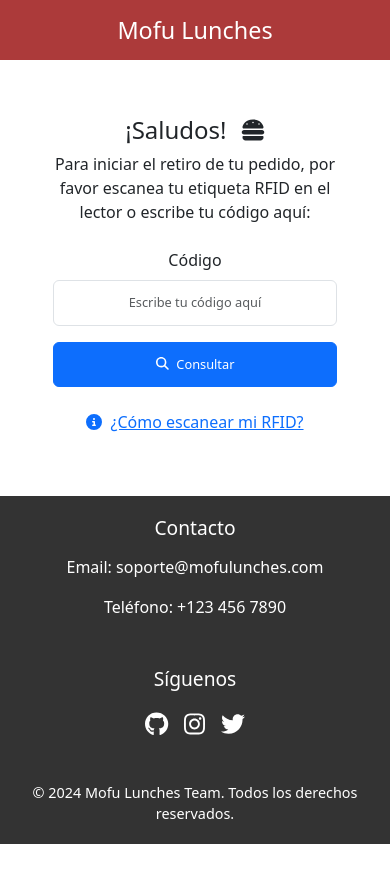
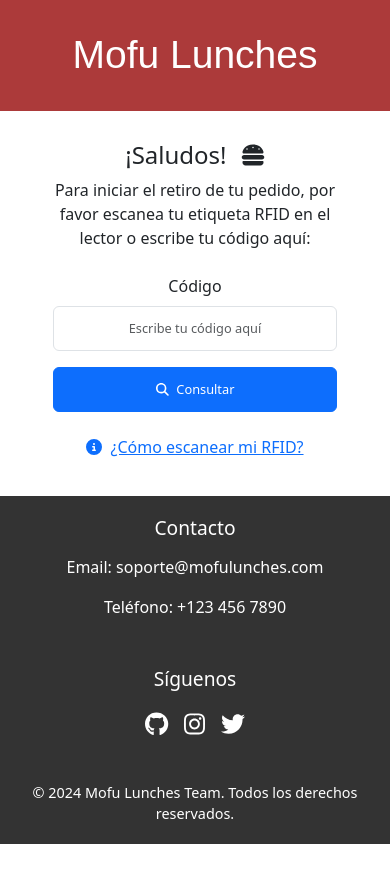
Before and after one commit to AstronautMarkus/MofuLunches-Totem, a React (Vite) app in the folder mofulunches-totem/src/renderer/: page / in a window 390 px wide. Shown: the top 882 px of the page. Built offline with nearby package versions, Linux system fonts and the light colour scheme.

Commit message:
Added SUSE font and modified items size in 'header.css'

```diff
--- a/mofulunches-totem/package.json
+++ b/mofulunches-totem/package.json
@@ -23,6 +23,7 @@
   "dependencies": {
     "@electron-toolkit/preload": "^3.0.1",
     "@electron-toolkit/utils": "^3.0.0",
+    "@fontsource/suse": "^5.1.0",
     "@fortawesome/fontawesome-svg-core": "^6.6.0",
     "@fortawesome/free-brands-svg-icons": "^6.6.0",
     "@fortawesome/free-solid-svg-icons": "^6.6.0",
--- a/mofulunches-totem/src/renderer/src/assets/css/header.css
+++ b/mofulunches-totem/src/renderer/src/assets/css/header.css
@@ -1,3 +1,4 @@
+@import "@fontsource/suse";
 
 .header {
     background-color: #AC3A3A;
@@ -10,7 +11,6 @@
     position: relative;
 }
 
-
 .header-title {
     display: flex;
     align-items: center;
@@ -18,22 +18,28 @@
     font-size: 2.5vw;
     text-align: center;
     margin: 0;
+    font-family: 'SUSE', sans-serif;
 }
-
 
 .header-icon {
     font-size: 1.2em;
 }
 
-  /* Media queries */
+
 @media (max-width: 768px) {
+    .header {
+        padding: 1.5rem;
+    }
     .header-title {
-      font-size: 5vw;
+        font-size: 6vw;
     }
 }
 
 @media (max-width: 480px) {
+    .header {
+        padding: 2rem;
+    }
     .header-title {
-      font-size: 6vw;
+        font-size: 10vw;
     }
 }
```
Also changed, not shown: 1 other file (tests, documents, lock files or other folders). Lines whose indentation alone changed are shown as unchanged.
